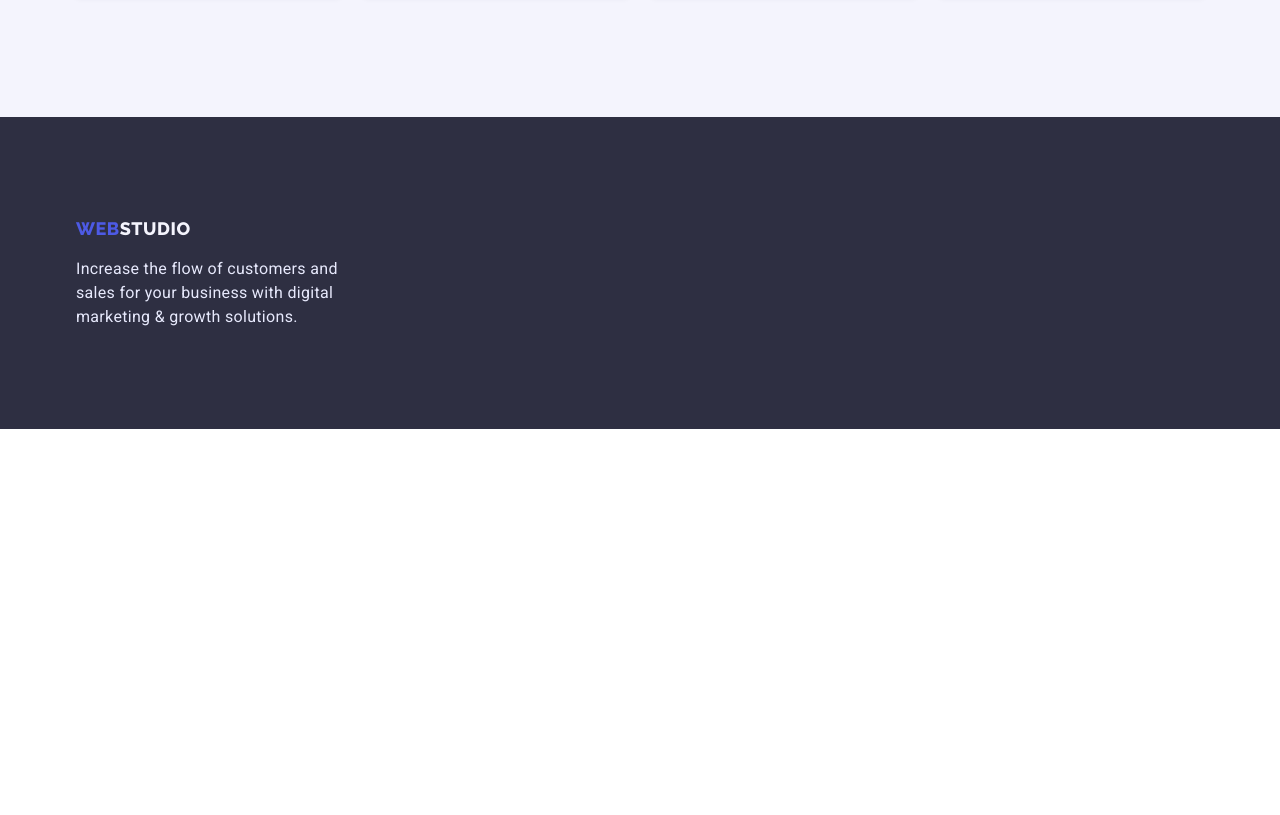
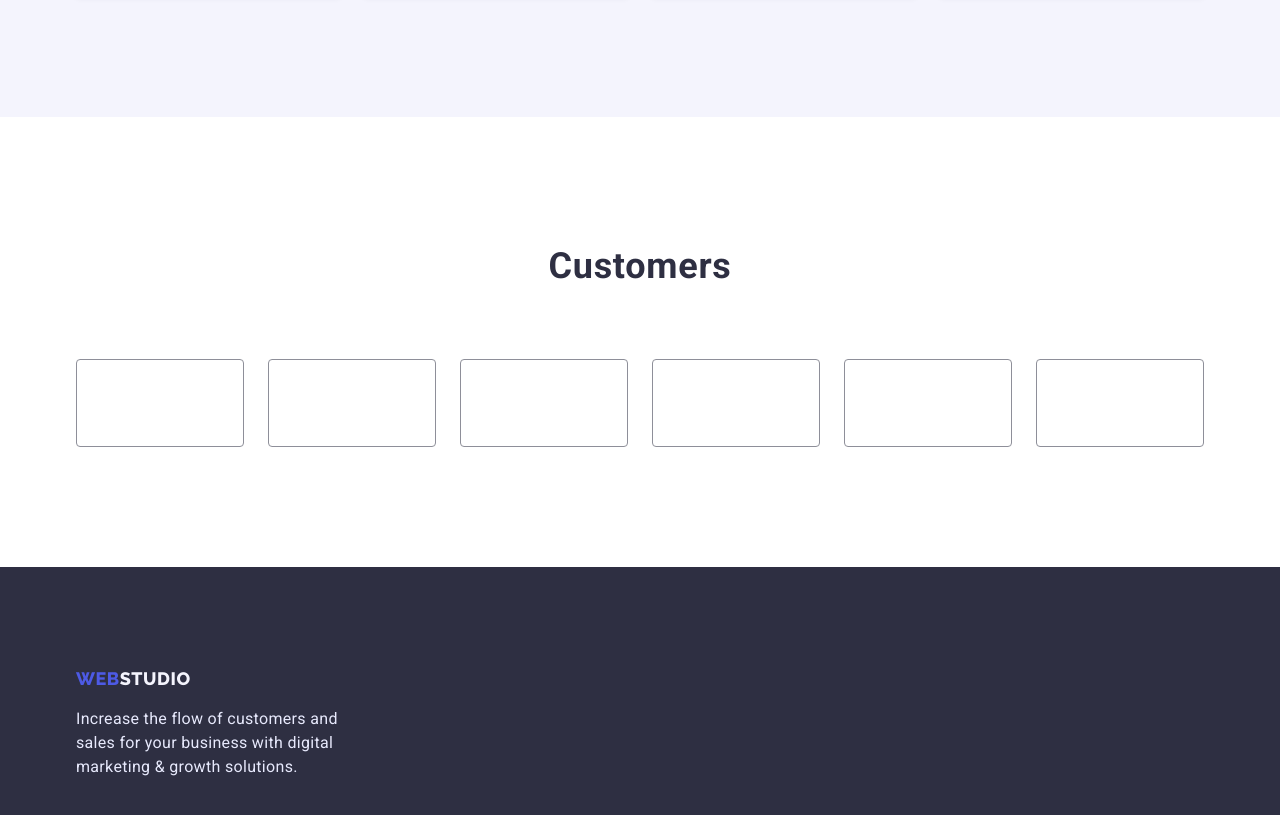
Before and after one commit to Arina-M/goit-markup-hw-04, a plain HTML site: page index.html in a window 1280 px wide. Shown: the part 2188-3003 px from the top of the page. Before the commit the page ends 2617 px from the top, so only its background shows below. Drawn offline with nearby package versions, Linux system fonts and the light colour scheme.

Commit message:
customer section

```diff
--- a/css/style.css
+++ b/css/style.css
@@ -21,6 +21,7 @@ body {
   --color-cloud: rgba(244, 244, 253, 1);
   --color-cornflower: rgba(231, 233, 252, 1);
   --color-slate: rgba(67, 68, 85, 1);
+  --color-lightslate: #8E8F99;
 
   --font-roboto: "Roboto", sans-serif;
   --font-raleway: "Raleway", sans-serif;
@@ -146,37 +147,19 @@ img{
 }
 
 /* HERO */
-
-
-/* bacground-image: linear-gradient (to right, rgba(46, 47, 66, 0.7) , rgba(46, 47, 66, 0.7)), url( шлях до вашого зображення) ; */
-
-
 .hero {
-  /* background-color: var(--color-navyblue); */
-
-  background: linear-gradient(
+  background-image: linear-gradient(
     rgba(46, 47, 66, 0.7) ,
     rgba(46, 47, 66, 0.7)),
      url('../images/bg-main_page.jpg');
   background-repeat: no-repeat;
   background-size: contain;
-  background-position: center center;
+  background-position:  center;
   color: var(--color-white);
   padding: 188px 0;
   text-align: center;
 
 }
-
-/* .bg{
-  background: linear-gradient(
-    rgba(46, 47, 66, 0.7) ,
-    rgba(46, 47, 66, 0.7)),
-    url('../images/bg-main_page.jpg');
-  background-repeat: no-repeat;
-  background-size: contain;
-  background-position: center center;
-
-} */
 
 
 .order-service {
@@ -269,6 +252,39 @@ img{
 
 .our-team-card-role {
   margin-top: 8px;
+}
+
+
+/* CUSTOMERS */
+.icon {
+  display: inline-block;
+  width: 1em;
+  height: 1em;
+  stroke-width: 0;
+  stroke: currentColor;
+  fill: currentColor;
+}
+.icon-customer-1 {
+  width: 1.857421875em;
+}
+
+.customers{
+  padding-top: 130px;
+  padding-bottom: 120px;
+}
+
+.customers-list{
+  margin-top: 72px;
+  display: flex;
+  flex-wrap: wrap;
+  gap: 24px;
+}
+
+.customers-list-item{
+  width: 168px;
+  height: 88px;
+  border: 1px solid var(--color-lightslate);
+  border-radius: 4px;
 }
 
 
--- a/index.html
+++ b/index.html
@@ -90,7 +90,6 @@
             for Your Business
           </h1>
           <button class="order-service" type="button">Order Service</button>
-          <div class="bg"></div>
         </div>
       </section>
 
@@ -224,6 +223,23 @@
           </ul>
         </div>
       </section>
+
+      <!-- customers section -->
+      <section class="customers">
+        <div class="container">
+          <h2 class="caption-h2 caption-navyblue">Customers</h2>
+          <ul class="customers-list">
+            <li class="customers-list-item">
+              <svg class="icon icon-customer-1"><use xlink:href="#icon-customer-1"></use></svg>
+            </li>
+            <li class="customers-list-item"></li>
+            <li class="customers-list-item"></li>
+            <li class="customers-list-item"></li>
+            <li class="customers-list-item"></li>
+            <li class="customers-list-item"></li>
+          </ul>
+        </div>
+      </section>
     </main>
 
     <footer class="footer">
```
Also changed, not shown: images/customer-1.png (added), images/customer-1.svg (added), images/customer-2.png (added), images/customer-3.png (added), images/customer-4.png (added), images/customer-5.png (added), images/customer-6.png (added).
